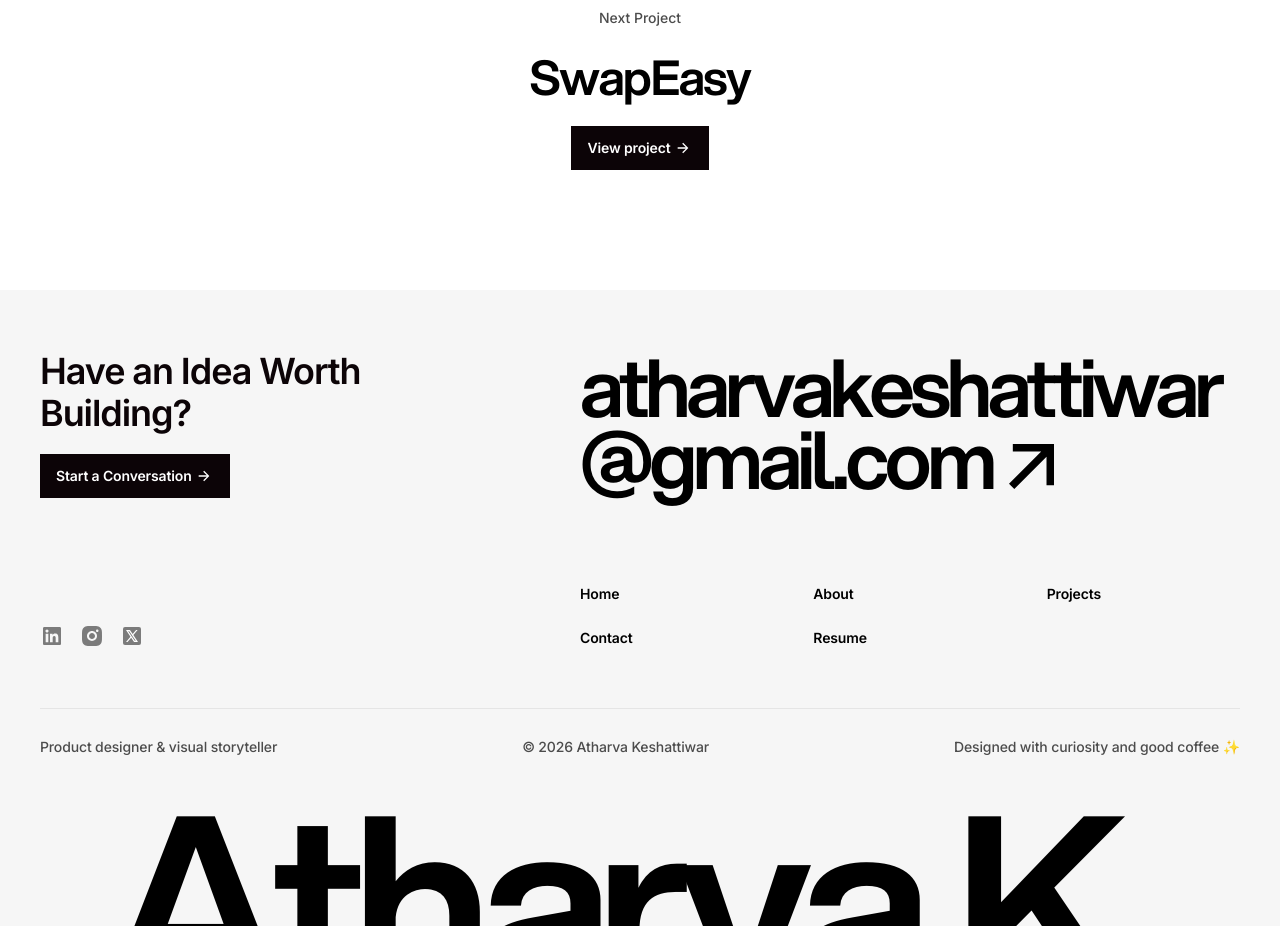
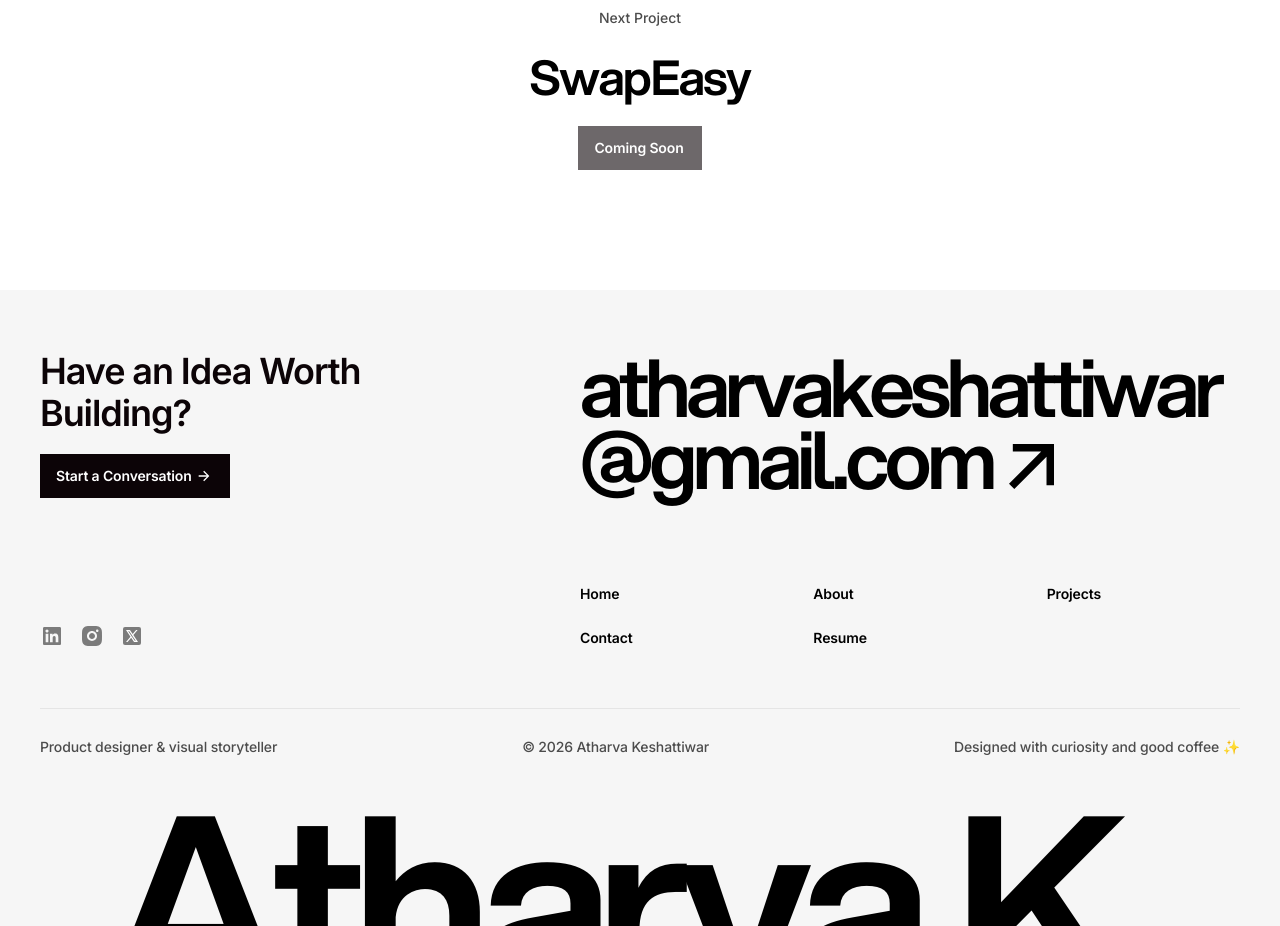
Before and after one commit to atharvakeshattiwar/atharva-keshattiwar-portfolio, a React (Vite) app: page /project/novus-design-system in a window 1280 px wide. Shown: the part 9960-10886 px from the top of the page. Built offline with nearby package versions, Linux system fonts and the light colour scheme.

Commit message:
Block SwapEasy next project link in Novus case study with Coming Soon
Co-Authored-By: Claude Opus 4.6 (1M context) <noreply@anthropic.com>

```diff
--- a/src/pages/CaseStudyNovus.jsx
+++ b/src/pages/CaseStudyNovus.jsx
@@ -396,17 +396,11 @@ export default function CaseStudyNovus() {
         <section className="csv2-next">
           <p className="csv2-next-label">Next Project</p>
           <h3 className="csv2-next-title">SwapEasy</h3>
-          <Link to="/project/swapeasy" className="primary-button-block-black">
+          <div className="primary-button-block-black" style={{ cursor: 'default', opacity: 0.6 }}>
             <div className="primary-button-wrapper-black">
-              <div className="primary-button-text-black">View project</div>
-              <div className="primary-button-arrow-block-black">
-                <div className="primary-button-slider-black">
-                  <div className="button-arrow-white"><svg width="16" height="16" viewBox="0 0 16 16" fill="none"><path d="M10.7813 7.33312L7.20534 3.75712L8.14801 2.81445L13.3333 7.99979L8.14801 13.1851L7.20534 12.2425L10.7813 8.66645H2.66663V7.33312H10.7813Z" fill="currentColor" /></svg></div>
-                  <div className="button-arrow-white"><svg width="16" height="16" viewBox="0 0 16 16" fill="none"><path d="M10.7813 7.33312L7.20534 3.75712L8.14801 2.81445L13.3333 7.99979L8.14801 13.1851L7.20534 12.2425L10.7813 8.66645H2.66663V7.33312H10.7813Z" fill="currentColor" /></svg></div>
-                </div>
-              </div>
+              <div className="primary-button-text-black">Coming Soon</div>
             </div>
-          </Link>
+          </div>
         </section>
       </Reveal>
 
```
